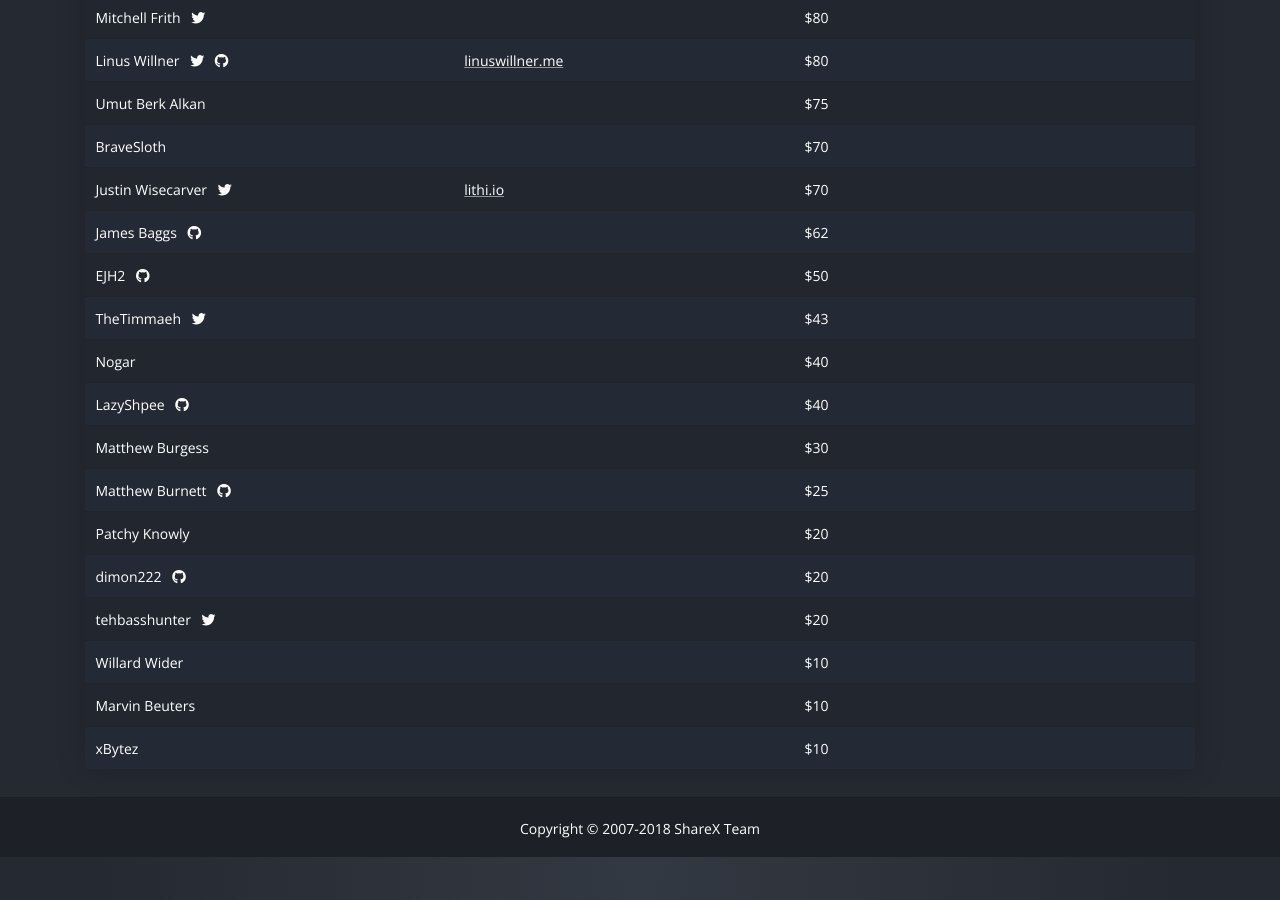
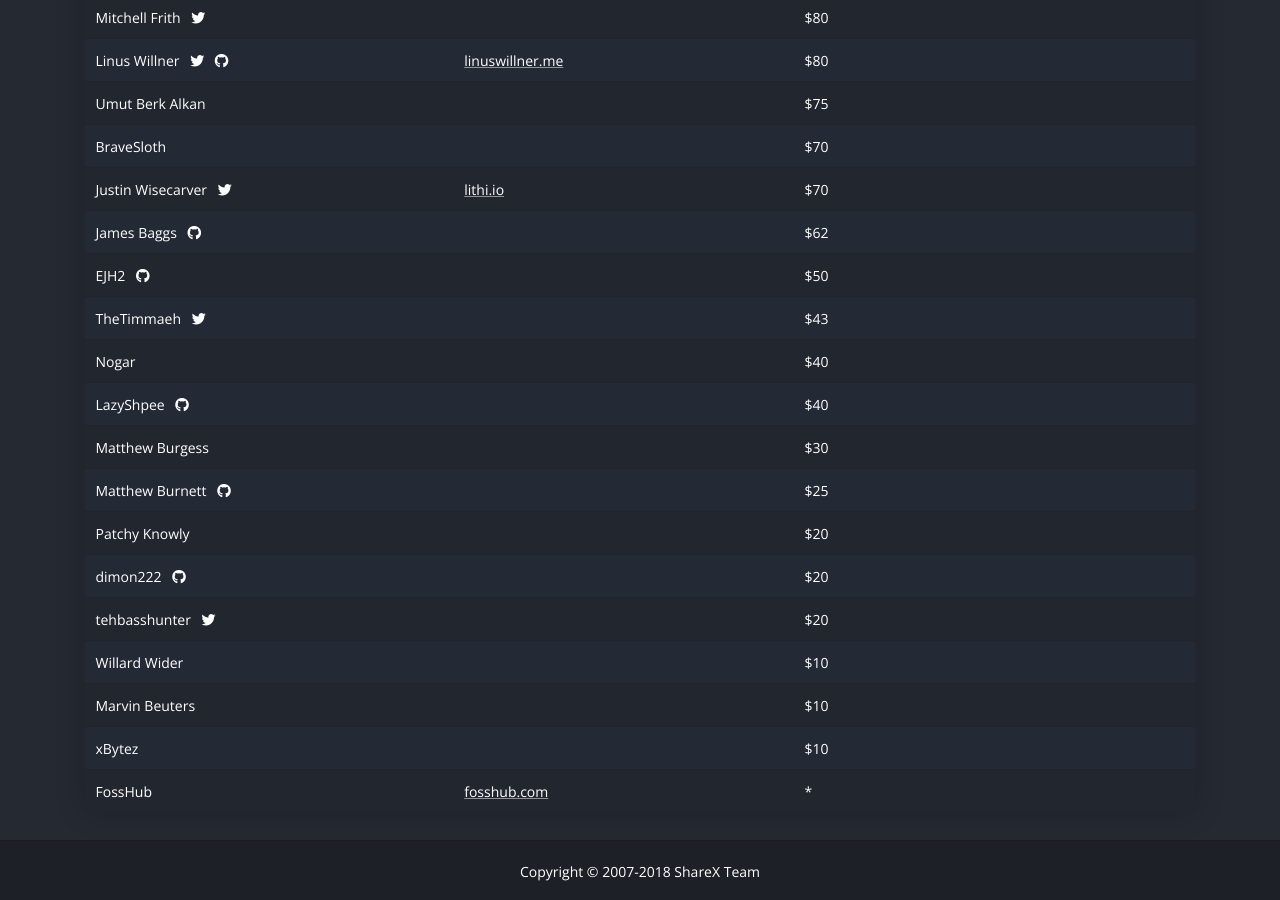
Before and after one commit to ShareX/sharex.github.io, a Jekyll site: the page built from donate/index.html, in a window 1280 px wide and 900 px high, scrolled down 1058 px. Built offline with Jekyll 4.4.1, drawn with Linux system fonts in a browser that asks for light colours.

Commit message:
Update donators list

```diff
--- a/donate/index.html
+++ b/donate/index.html
@@ -277,6 +277,11 @@
                     <td></td>
                     <td>$10</td>
                 </tr>
+                <tr>
+                    <td>FossHub</td>
+                    <td><a href="https://www.fosshub.com">fosshub.com</a></td>
+                    <td>*</td>
+                </tr>
             </table>
         </div>
     </div>
```
